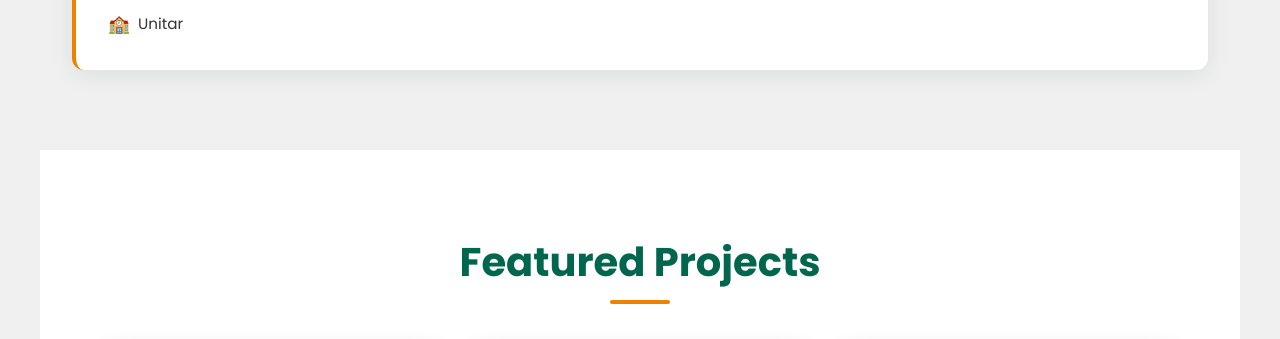
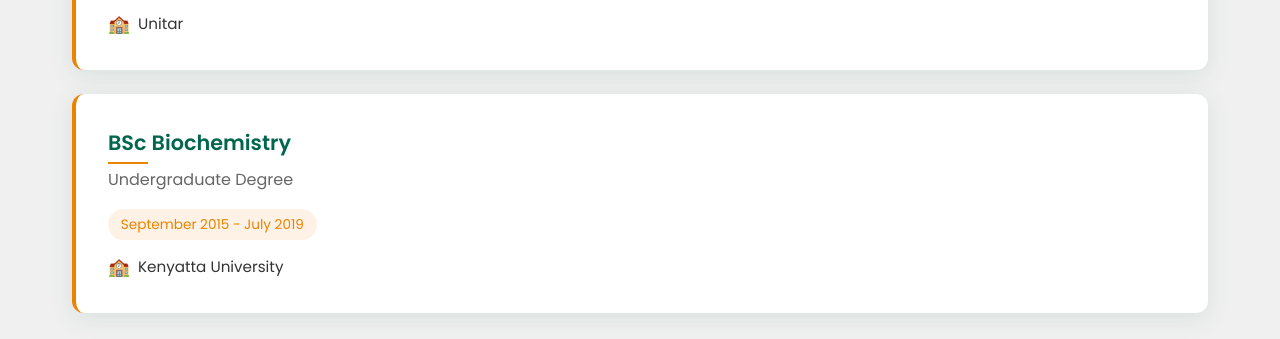
Before and after one commit to RuthJeptanui/portfolio, a plain HTML site: page index.html in a window 1280 px wide. Shown: the part 3469-3808 px from the top of the page. Drawn offline with Linux system fonts and the light colour scheme.

Commit message:
Added undergraduate education

```diff
--- a/index.html
+++ b/index.html
@@ -143,6 +143,12 @@
                     <p>Learned methodologies for effective business analysis, requirements gathering, and project management frameworks.</p>
                     <span class="date">August 2023 - March 2024</span>
                     <div class="institution">Unitar</div>
+                </div>
+                <div class="education-item">
+                    <h4>BSc Biochemistry</h4>
+                    <p>Undergraduate Degree</p>
+                    <span class="date">September 2015 - July 2019</span>
+                    <div class="institution">Kenyatta University</div>
                 </div>
             </div>
         </section>
```
